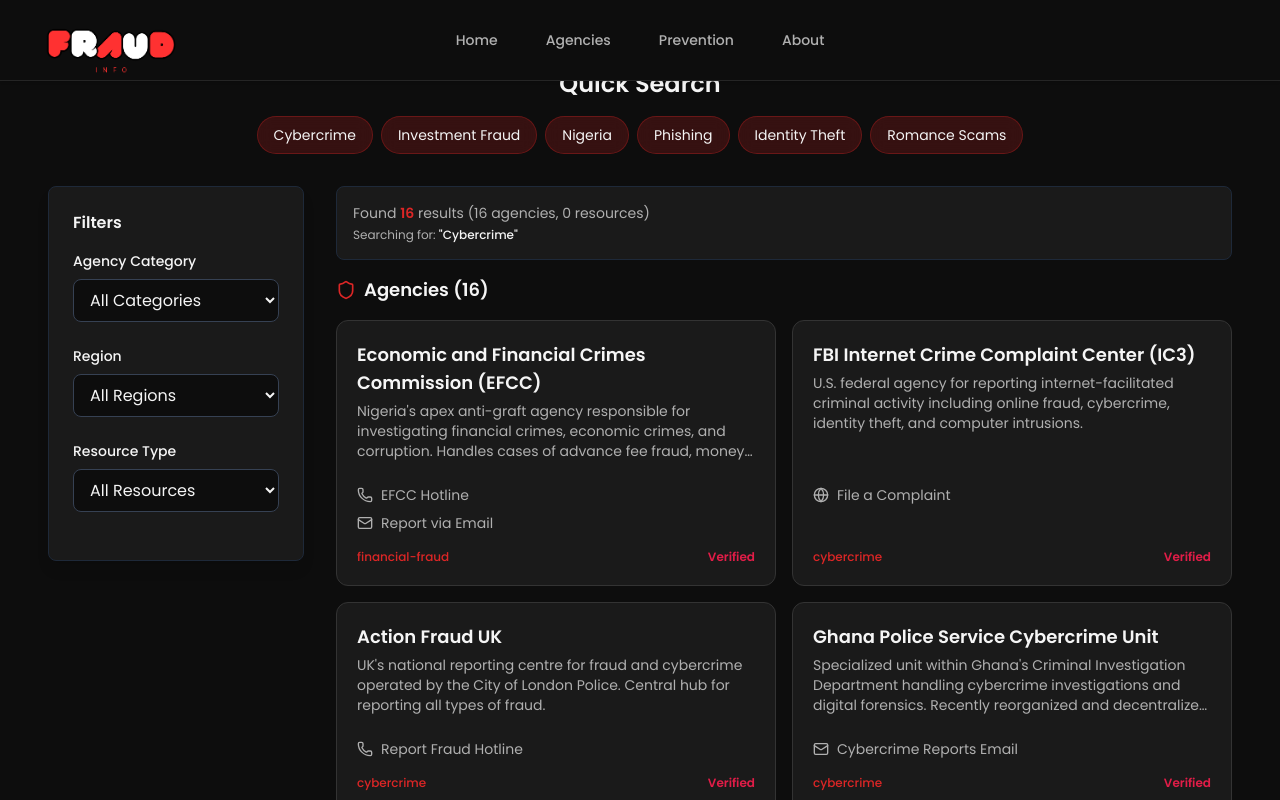
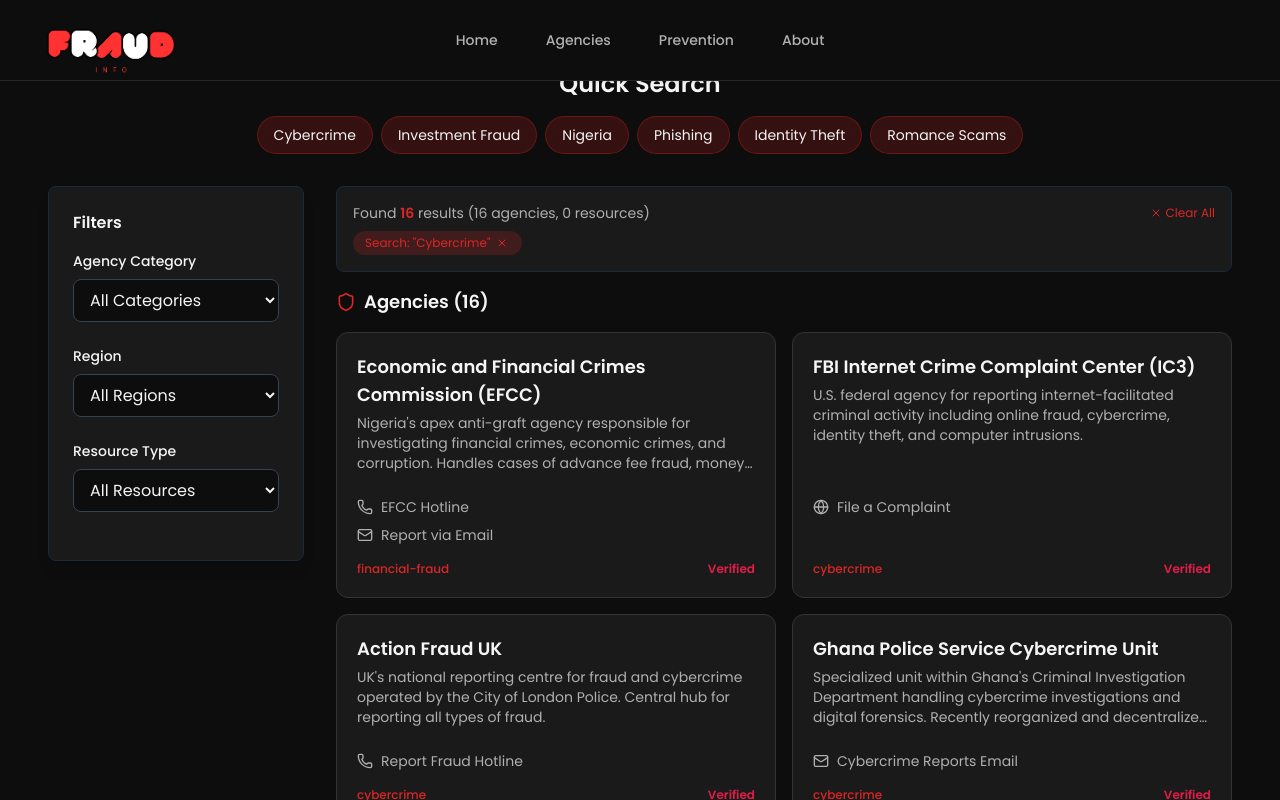
Before and after one commit to AUSUFO1/fraudinfo-platform, a Next.js app: page /infosearch in a window 1280 px wide. Both pictures are taken after a click on the button "Cybercrime". Shown: the top 800 px of the page. Built offline with nearby package versions, Linux system fonts and the light colour scheme.

Commit message:
Fix: InfoSearch and datalib

```diff
--- a/app/infosearch/page.tsx
+++ b/app/infosearch/page.tsx
@@ -1,6 +1,7 @@
 "use client";
 import React, { useState, useMemo, useCallback } from "react";
 import { useSearchParams } from "next/navigation";
+import { X } from "lucide-react";
 
 import SearchFilters from "@/components/infosearch/SearchFilters";
 import SearchResults from "@/components/infosearch/SearchResults";
@@ -31,6 +32,21 @@
 
   // Clear filters handler
   const clearFilters = useCallback(() => {
+    setFilters({
+      category: "all",
+      region: "all",
+      resourceType: "all"
+    });
+  }, []);
+
+  // Clear search query
+  const clearSearch = useCallback(() => {
+    setQuery("");
+  }, []);
+
+  // Clear everything
+  const clearAll = useCallback(() => {
+    setQuery("");
     setFilters({
       category: "all",
       region: "all",
@@ -75,19 +91,79 @@
 
         {/* Search Results */}
         <div className="flex-1">
+          {/* Active Search/Filter Bar */}
           {(query || hasActiveFilters(filters)) && (
             <div className="mb-4 p-4 bg-bg-card-dark rounded-lg border border-gray-800">
-              <p className="text-text-secondary text-sm">
-                Found <span className="text-brand-red font-semibold">{results.total}</span> results
-                {' '}({results.agencies.length} agencies, {results.resources.length} resources)
-              </p>
-              {query && (
-                <p className="text-text-secondary text-xs mt-1">
-                  Searching for: <span className="text-text-primary font-medium">"{query}"</span>
+              <div className="flex items-center justify-between mb-2">
+                <p className="text-text-secondary text-sm">
+                  Found <span className="text-brand-red font-semibold">{results.total}</span> results
+                  {' '}({results.agencies.length} agencies, {results.resources.length} resources)
                 </p>
-              )}
+
+                {(query || hasActiveFilters(filters)) && (
+                  <button
+                    onClick={clearAll}
+                    className="text-xs text-brand-red hover:text-brand-rose transition-colors flex items-center gap-1"
+                  >
+                    <X className="w-3 h-3" />
+                    Clear All
+                  </button>
+                )}
+              </div>
+
+              {/* Active Filters Display */}
+              <div className="flex flex-wrap gap-2">
+                {query && (
+                  <span className="inline-flex items-center gap-1 px-3 py-1 bg-brand-red/20 text-brand-red text-xs rounded-full">
+                    Search: "{query}"
+                    <button
+                      onClick={clearSearch}
+                      className="hover:bg-brand-red/30 rounded-full p-0.5 transition-colors"
+                    >
+                      <X className="w-3 h-3" />
+                    </button>
+                  </span>
+                )}
+
+                {filters.category !== 'all' && (
+                  <span className="inline-flex items-center gap-1 px-3 py-1 bg-brand-rose/20 text-brand-rose text-xs rounded-full">
+                    Category: {filters.category}
+                    <button
+                      onClick={() => updateFilter('category', 'all')}
+                      className="hover:bg-brand-rose/30 rounded-full p-0.5 transition-colors"
+                    >
+                      <X className="w-3 h-3" />
+                    </button>
+                  </span>
+                )}
+
+                {filters.region !== 'all' && (
+                  <span className="inline-flex items-center gap-1 px-3 py-1 bg-brand-rose/20 text-brand-rose text-xs rounded-full">
+                    Region: {filters.region}
+                    <button
+                      onClick={() => updateFilter('region', 'all')}
+                      className="hover:bg-brand-rose/30 rounded-full p-0.5 transition-colors"
+                    >
+                      <X className="w-3 h-3" />
+                    </button>
+                  </span>
+                )}
+
+                {filters.resourceType !== 'all' && (
+                  <span className="inline-flex items-center gap-1 px-3 py-1 bg-brand-rose/20 text-brand-rose text-xs rounded-full">
+                    Resource: {filters.resourceType}
+                    <button
+                      onClick={() => updateFilter('resourceType', 'all')}
+                      className="hover:bg-brand-rose/30 rounded-full p-0.5 transition-colors"
+                    >
+                      <X className="w-3 h-3" />
+                    </button>
+                  </span>
+                )}
+              </div>
             </div>
           )}
+
           <SearchResults results={results} searchQuery={query} />
         </div>
       </div>
--- a/components/infosearch/SearchResults.tsx
+++ b/components/infosearch/SearchResults.tsx
@@ -11,7 +11,7 @@
 }
 
 export default function SearchResults({ results, searchQuery }: SearchResultsProps) {
-  console.log('🎨 SearchResults Component:');
+  console.log('SearchResults Component:');
   console.log('  Total Results:', results.total);
   console.log('  Agencies:', results.agencies.length, results.agencies);
   console.log('  Resources:', results.resources.length, results.resources);
--- a/lib/fraud-data.ts
+++ b/lib/fraud-data.ts
@@ -1,6 +1,7 @@
 // All agencies, resources, and filter constants
 
-import { Agency, FraudResource } from '@/types/fraud.types';
+import { Agency } from '@/types/fraud.types';
+import { FraudResource } from './fraud-resources';
 
 export const agencies: Agency[] = [
   {
```
Also changed, not shown: lib/search.utils.ts (+11 -7 lines).
